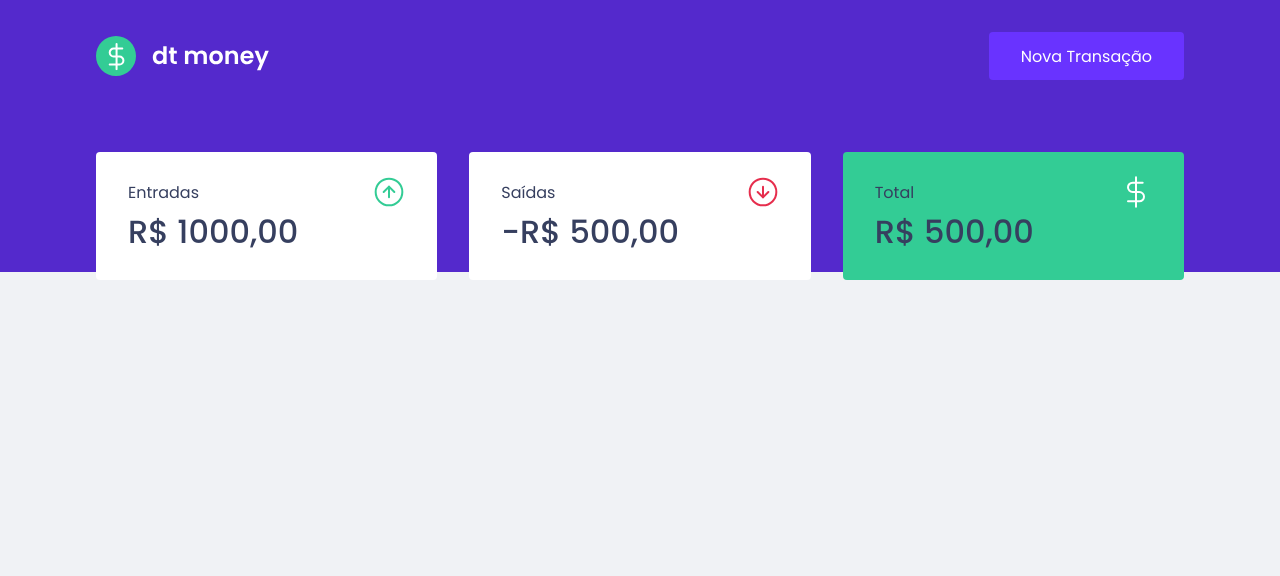
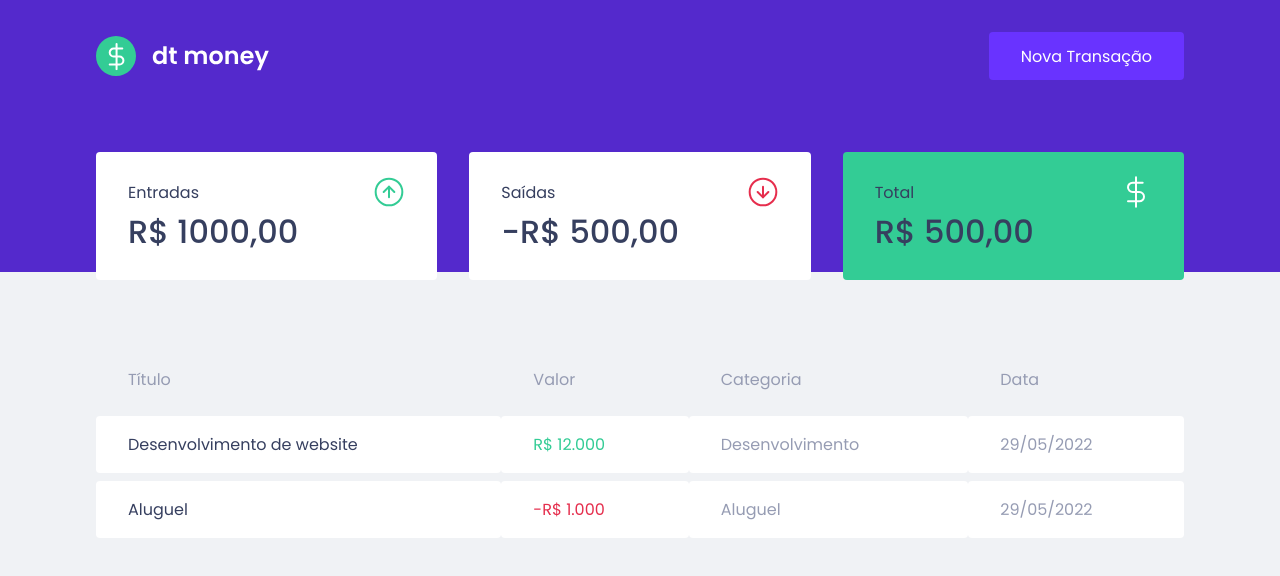
Before and after one commit to AnaPerola/dtmoney, a React (Create React App) app: page / in a window 1280 px wide. Shown: the top 576 px of the page. Built offline with nearby package versions, Linux system fonts and the light colour scheme.

Commit message:
Create component transactionTable

```diff
--- a/src/components/Dashboard/index.tsx
+++ b/src/components/Dashboard/index.tsx
@@ -1,3 +1,4 @@
+import { TransactionTable } from "../TransactionTable";
 import { Container } from "./style";
 import { Summary } from "./Summary";
 
@@ -5,6 +6,7 @@ export function Dashboard(){
   return (
     <Container>
       <Summary />
+      <TransactionTable />
     </Container>
   )
 }
--- /dev/null
+++ b/src/components/TransactionTable/index.tsx
@@ -0,0 +1,32 @@
+import { Container } from "./style"
+
+export const TransactionTable = () => {
+  return(
+    <Container>
+      <table>
+        <thead>
+          <tr>
+            <th>Título</th>
+            <th>Valor</th>
+            <th>Categoria</th>
+            <th>Data</th>
+          </tr>
+        </thead>
+        <tbody>
+          <tr>
+            <td>Desenvolvimento de website</td>
+            <td className="deposit">R$ 12.000</td>
+            <td>Desenvolvimento</td>
+            <td>29/05/2022</td>
+          </tr>
+          <tr>
+            <td>Aluguel</td>
+            <td className="withdraw">-R$ 1.000</td>
+            <td>Aluguel</td>
+            <td>29/05/2022</td>
+          </tr>
+        </tbody>
+      </table>
+    </Container>
+  )
+}
--- /dev/null
+++ b/src/components/TransactionTable/style.ts
@@ -0,0 +1,38 @@
+import styled from "styled-components";
+
+export const Container = styled.div`
+  margin-top: 4rem;
+
+  table{
+    width: 100%;
+    border-spacing: 0 0.5rem;
+  }
+
+  th {
+    color: var(--text-body);
+    font-weight: 400;
+    padding: 1rem 2rem;
+    text-align: left;
+    line-height: 1.5rem;
+  }
+
+  td {
+    padding: 1rem 2rem;
+    border: 0;
+    background: var(--shape);
+    color: var(--text-body);
+    border-radius: 0.25rem;
+
+    &:first-child {
+      color: var(--text-title);
+    }
+
+    &.deposit {
+      color: var(--green);
+    }
+
+    &.withdraw {
+      color: var(--red);
+    }
+  }
+`;
```
